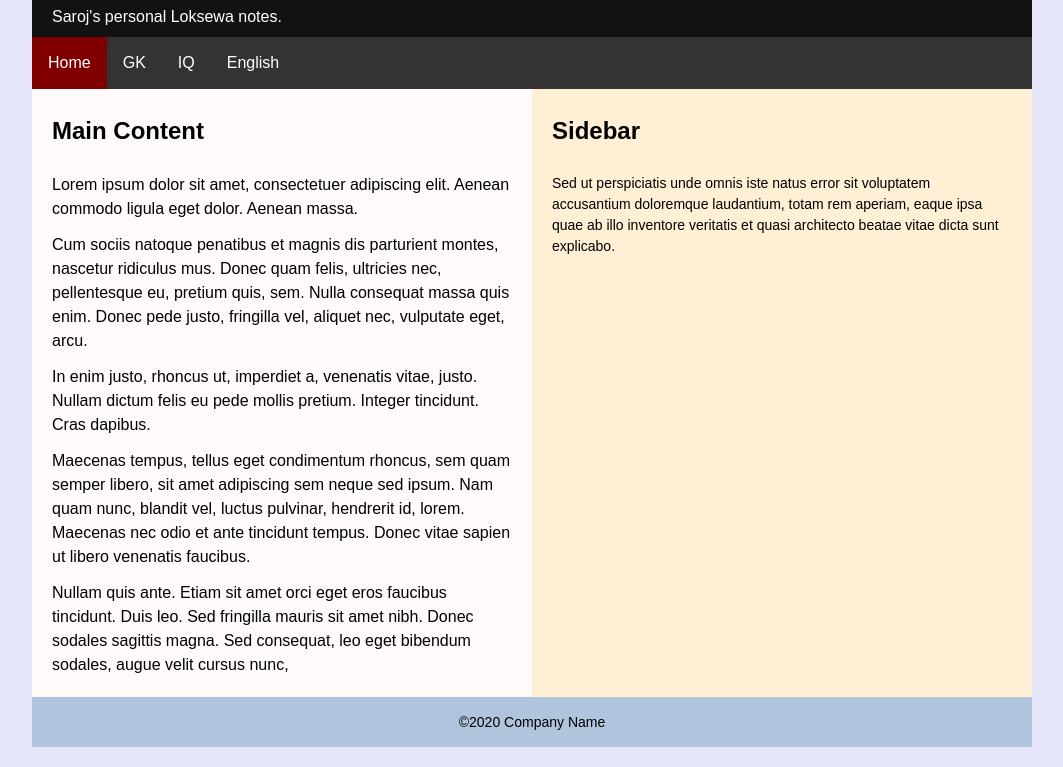
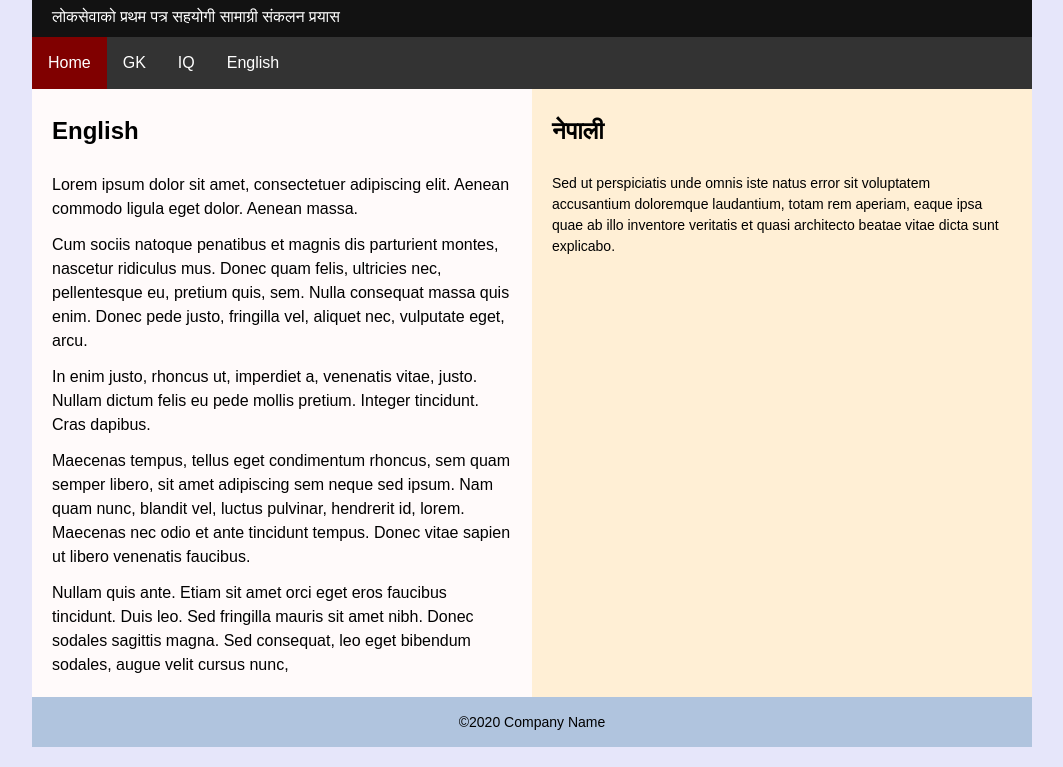
Before and after one commit to loksewanotes/loksewanotes.github.io, a plain HTML site: page index.html in a window 1280 px wide. Shown: the part 93-860 px from the top of the page, without its empty margins (108-1171 px from the left). Drawn offline with Linux system fonts and the light colour scheme.

Commit message:
Update index.html

```diff
--- a/index.html
+++ b/index.html
@@ -10,7 +10,7 @@
         </header>
           <header class="header2">
         <p>
-        Saroj's personal Loksewa notes.</p>
+        लोकसेवाको प्रथम पत्र सहयोगी सामाग्री संकलन प्रयास</p>
         </header>
         <ul>
   <li><a class="active" href="#home">Home</a></li>
@@ -20,7 +20,7 @@
 </ul>
       <div class="content">
         <main class="main">
-          <h2>Main Content</h2>
+          <h2>English</h2>
           <p>Lorem ipsum dolor sit amet, consectetuer adipiscing elit. Aenean
             commodo ligula eget dolor. Aenean massa.</p>
           <p>Cum sociis natoque penatibus et magnis dis parturient montes,
@@ -41,7 +41,7 @@
             nunc,</p>
         </main>
         <aside class="aside">
-          <h3>Sidebar</h3>
+          <h3>नेपाली</h3>
           <p>Sed ut perspiciatis unde omnis iste natus error sit voluptatem
             accusantium doloremque laudantium, totam rem aperiam, eaque ipsa
             quae ab illo inventore veritatis et quasi architecto beatae vitae
```
